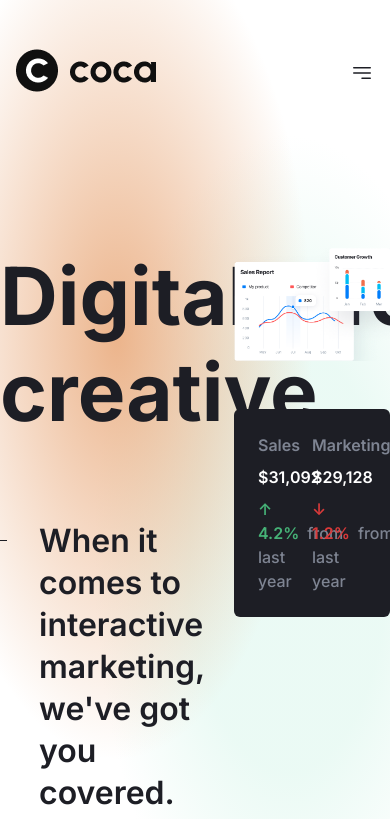
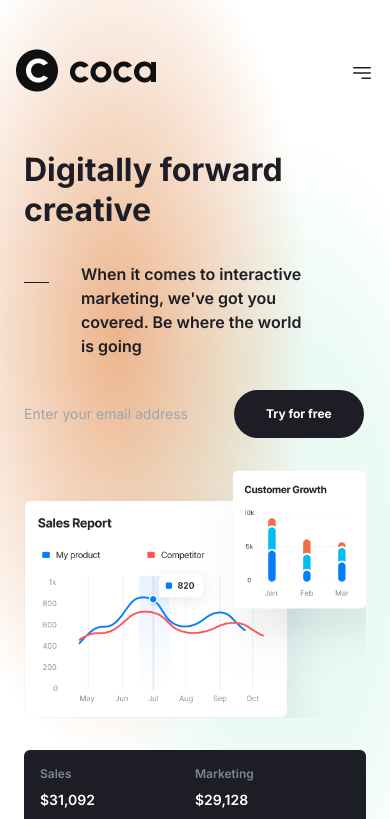
Before and after one commit to Rrudger/coca_practice, a Next.js app: page /home in a window 390 px wide. Shown: the top 819 px of the page. Built offline with nearby package versions, Linux system fonts and the light colour scheme.

Commit message:
screen 1 moblile

```diff
--- a/app/ui/home/screen1.tsx
+++ b/app/ui/home/screen1.tsx
@@ -26,15 +26,18 @@ export default function Screen1() {
 
   return (
     <div style={style} className='w-screen h-screen flex justify-center items-stretch'>
-      <div className='max-w-7xl grid grid-cols-10 pt-[200px]'>
-      <div className='col-span-6 flex flex-col justify-between'>
+      <div className='max-w-7xl grid md:grid-cols-10 grid-cols-1 md:pt-[200px] pt-[150px] md:px-0 px-6'>
+        <div className='md:col-span-6 flex flex-col md:justify-between justify-center'>
           <div id='screen1-l' className='opacity-0 animate-[slideRight_linear_0.5s_1_1s]'>
-          <div className='text-h1 font-bold text-nowrap mt-12 mb-20'>
+            <div className={`
+              md:text-h1 text-h4 font-bold text-nowrap
+              md:mt-12 mt-0 md:mb-20 mb-8
+              `}>
               Digitally forward<br/>creative
             </div>
             <div className='grid grid-cols-6'>
               <hr className='col-span-1 border-neutral-100 translate-y-[20px] mr-8' />
-            <div className='col-span-4 text-h4 font-semibold'>
+              <div className='col-span-4 md:text-h4 text-large font-semibold'>
                 {`When it comes to interactive marketing, we've got you covered.
                 Be where the world is going`}
               </div>
@@ -42,7 +45,7 @@ export default function Screen1() {
           </div>
           <form
             id='screen1-btns'
-          className='flex flex-row mb-12 opacity-0 animate-[slideRight_linear_0.5s_1_2s]'
+            className='flex flex-row md:mt-0 mt-8 md:mb-12 mb-4 opacity-0 animate-[slideRight_linear_0.5s_1_2s]'
             action={tryFree}>
             <input
               id="email"
@@ -50,15 +53,15 @@ export default function Screen1() {
               name="email"
               placeholder="Enter your email address"
               required
-            className='bg-transparent outline-none' />
-          <button className='py-4 px-8 rounded-full bg-neutral-100 text-neutral-10 font-bold'>
+              className='text-medium md:text-large bg-transparent outline-none' />
+            <button className='text-small md:text-large py-4 px-8 rounded-full bg-neutral-100 text-neutral-10 font-bold'>
               Try for free
             </button>
           </form>
         </div>
-      <div id='screen1-r' className='col-span-4 flex flex-col opacity-0 animate-[slideLeft_linear_0.5s_1_1.5s]'>
+      <div id='screen1-r' className='md:col-span-4 flex flex-col opacity-0 animate-[slideLeft_linear_0.5s_1_1.5s]'>
         <Image
-            className='my-12'
+            className='md:my-12 my-4'
             src="/Sales-Graph.png"
             width={550}
             height={500}
@@ -66,21 +69,21 @@ export default function Screen1() {
           />
         <div className={`
           bg-neutral-100 rounded-md
-          text-start p-6
+          text-start md:p-6 p-4 md:mt-0 mt-4
           grid grid-cols-2
           `}>
           <div className='flex flex-col gap-y-2'>
-            <p className='font-medium font-semibold text-neutral-60'>Sales</p>
-            <p className='font-h6 font-semibold text-neutral-10'>$31,092</p>
-            <p className='font-medium'>
+            <p className='md:text-medium text-xs font-semibold text-neutral-60'>Sales</p>
+            <p className='md:text-h6 text-medium font-semibold text-neutral-10'>$31,092</p>
+            <p className='md:text-medium text-xs'>
               <span className='font-semibold text-success-hover'>{'\u2191 4.2%'}</span>
               <span className='text-neutral-60 ml-2'>from last year</span>
             </p>
           </div>
           <div className='flex flex-col gap-y-2'>
-            <p className='font-medium font-semibold text-neutral-60'>Marketing</p>
-            <p className='font-h6 font-semibold text-neutral-10'>$29,128</p>
-            <p className='font-medium'>
+            <p className='md:text-medium text-xs font-semibold text-neutral-60'>Marketing</p>
+            <p className='md:text-h6 text-medium font-semibold text-neutral-10'>$29,128</p>
+            <p className='md:text-medium text-xs'>
               <span className='font-semibold text-error-hover'>{'\u2193 1.2%'}</span>
               <span className='text-neutral-60 ml-2'>from last year</span>
             </p>
--- a/tailwind.config.ts
+++ b/tailwind.config.ts
@@ -67,7 +67,7 @@ export default {
         h1: ['80px', '96px'],
         h2: ['48px', '56px'],
         h3: ['40px', '48px'],
-        h4: ['32px', '42px'],
+        h4: ['32px', '40px'],
         h5: ['24px', '32px'],
         h6: ['20px', '26px'],
         large: ['16px', '24px'],
```
Lines whose indentation alone changed are shown as unchanged.
